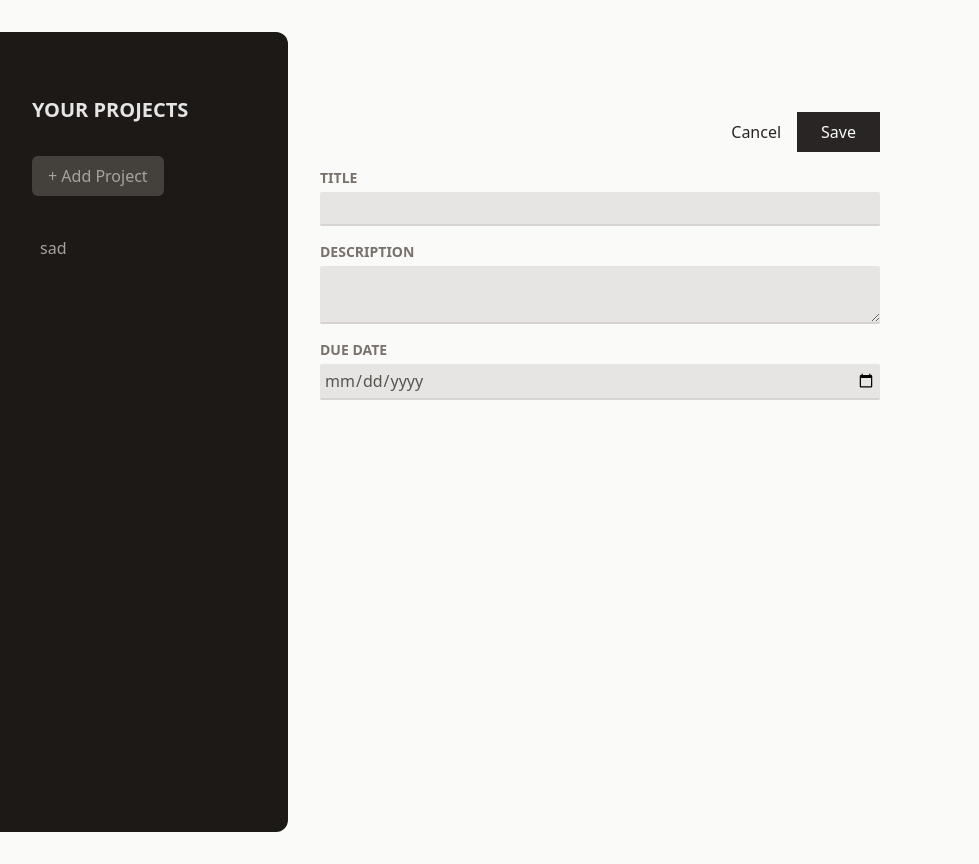
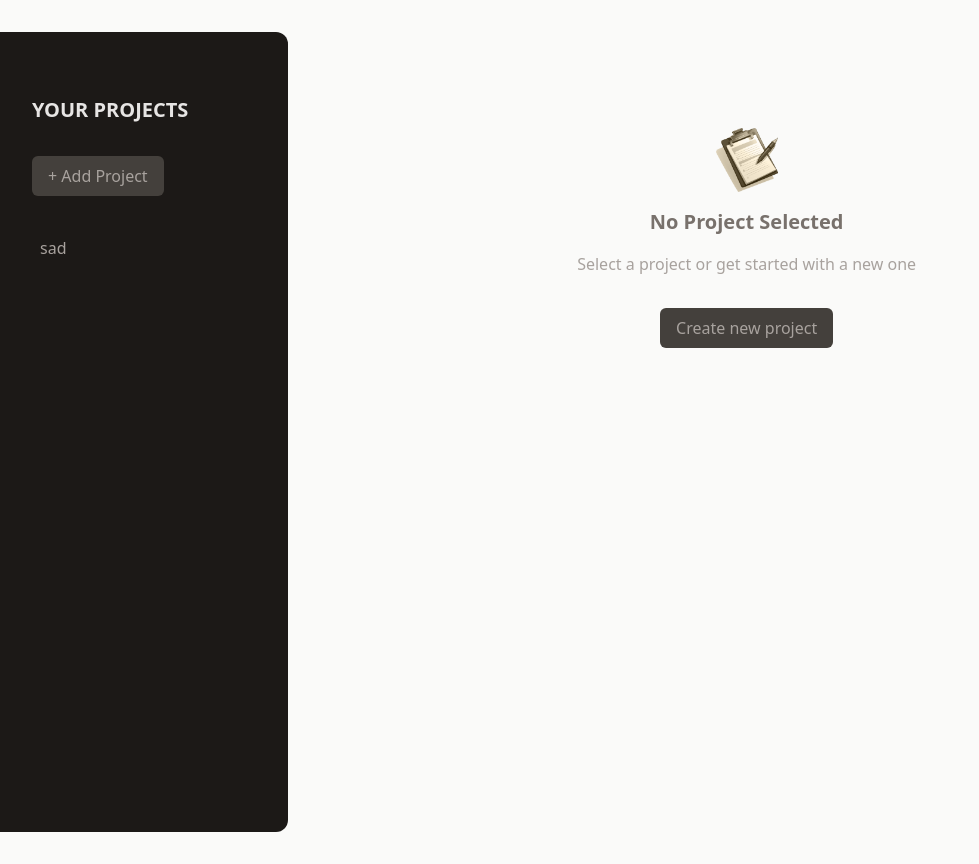
Before and after one commit to rhtjddls123/udemy-react-maximilian, a React (Vite) app in the folder refs-demo-project/: page / in a window 1280 px wide. Shown: the whole page, without its empty margins (0-979 px from the left). Built offline with nearby package versions, Linux system fonts and the light colour scheme.

Commit message:
feat: projectState를 통해 조건부로 컴포넌트 변경

```diff
--- a/refs-demo-project/src/App.tsx
+++ b/refs-demo-project/src/App.tsx
@@ -1,13 +1,35 @@
+import { useState } from "react";
 import "./App.css";
 import NewProject from "./components/NewProject";
 import SideBar from "./components/SideBar";
+import NoProjectSelected from "./components/NoProjectSelected";
 
 function App() {
+  const [projectState, setProjectState] = useState<PropjectStateType>({
+    selectedProjectId: undefined,
+    projects: []
+  });
+
+  const handleStartAddProject = () => {
+    setProjectState((prev) => ({ ...prev, selectedProjectId: null }));
+  };
+
+  const handleCancelAddProject = () => {
+    setProjectState((prev) => ({ ...prev, selectedProjectId: undefined }));
+  };
+
+  let content;
+
+  if (projectState.selectedProjectId === null) {
+    content = <NewProject onCancelProject={handleCancelAddProject} />;
+  } else if (projectState.selectedProjectId === undefined) {
+    content = <NoProjectSelected onAddProject={handleStartAddProject} />;
+  }
+
   return (
     <main className="my-8 h-screen flex gap-8">
-      <SideBar />
-      {/* <NoProjectSelected /> */}
-      <NewProject />
+      <SideBar onAddProject={handleStartAddProject} />
+      {content}
     </main>
   );
 }
--- a/refs-demo-project/src/components/NewProject.tsx
+++ b/refs-demo-project/src/components/NewProject.tsx
@@ -1,10 +1,16 @@
 import InputLabel from "./InputLabel";
 
-const NewProject = () => {
+interface NewProjectProps {
+  onCancelProject: () => void;
+}
+
+const NewProject = ({ onCancelProject }: NewProjectProps) => {
   return (
     <div className="w-[35rem] mt-16">
       <menu className="flex justify-end gap-4 my-4">
-        <button className="text-stone-800 hover:text-stone-950">Cancel</button>
+        <button className="text-stone-800 hover:text-stone-950" onClick={onCancelProject}>
+          Cancel
+        </button>
         <button className="px-6 py-2 bg-stone-800 text-stone-50 hover:bg-stone-950">Save</button>
       </menu>
       <div>
--- a/refs-demo-project/src/components/NoProjectSelected.tsx
+++ b/refs-demo-project/src/components/NoProjectSelected.tsx
@@ -1,6 +1,10 @@
 import noPojectImage from "../assets/no-projects.png";
 
-const NoProjectSelected = () => {
+interface NoProjectSelectedProps {
+  onAddProject: () => void;
+}
+
+const NoProjectSelected = ({ onAddProject }: NoProjectSelectedProps) => {
   return (
     <div className="mt-24 text-center w-2/3">
       <img
@@ -11,7 +15,10 @@ const NoProjectSelected = () => {
       <h2 className="text-stone-500 text-xl font-bold my-4">No Project Selected</h2>
       <p className="text-stone-400 mb-4">Select a project or get started with a new one</p>
       <p className="mt-8">
-        <button className="bg-stone-700 text-stone-400 py-2 px-4 rounded-md hover:bg-stone-600 hover:text-stone-100">
+        <button
+          onClick={onAddProject}
+          className="bg-stone-700 text-stone-400 py-2 px-4 rounded-md hover:bg-stone-600 hover:text-stone-100"
+        >
           Create new project
         </button>
       </p>
--- a/refs-demo-project/src/components/SideBar.tsx
+++ b/refs-demo-project/src/components/SideBar.tsx
@@ -1,9 +1,16 @@
-const SideBar = () => {
+interface SideBarProps {
+  onAddProject: () => void;
+}
+
+const SideBar = ({ onAddProject }: SideBarProps) => {
   return (
     <aside className="bg-stone-900 w-1/3 py-16 px-8 flex flex-col rounded-r-xl md:w-72">
       <h2 className="text-stone-200 font-bold text-xl mb-8 uppercase">YOUR PROJECTS</h2>
       <div>
-        <button className="bg-stone-700 py-2 px-4 rounded-md text-stone-400 hover:bg-stone-600 hover:text-stone-100">
+        <button
+          onClick={onAddProject}
+          className="bg-stone-700 py-2 px-4 rounded-md text-stone-400 hover:bg-stone-600 hover:text-stone-100"
+        >
           + Add Project
         </button>
       </div>
```
Also changed, not shown: refs-demo-project/src/types.d.ts (added, +11 -0 lines).
